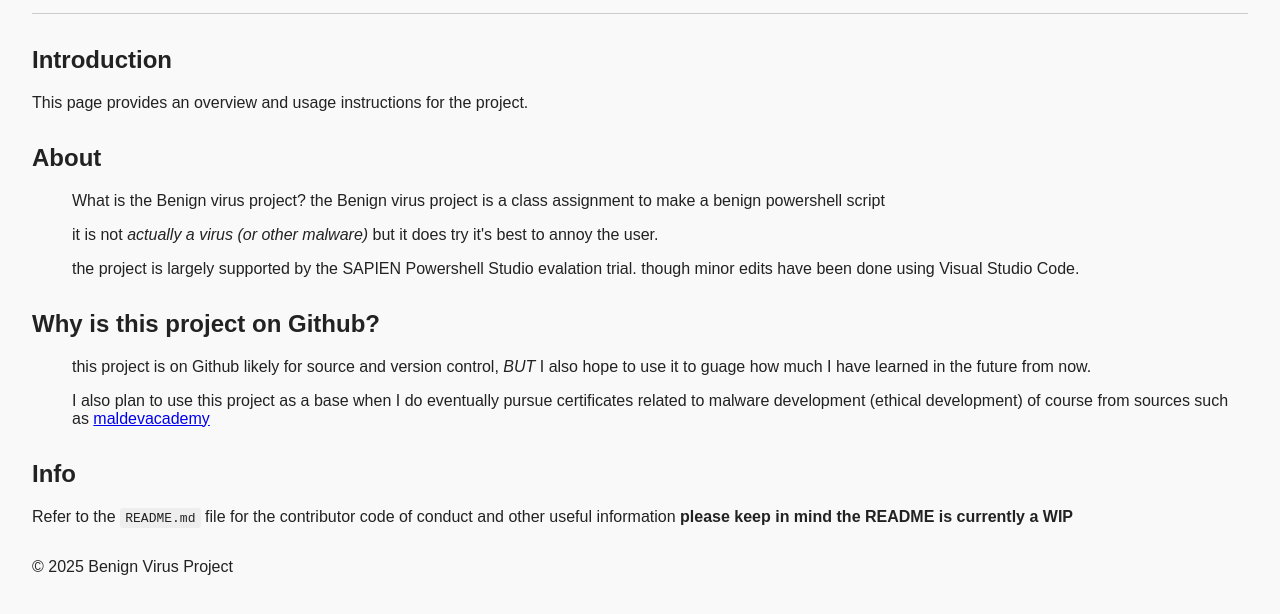
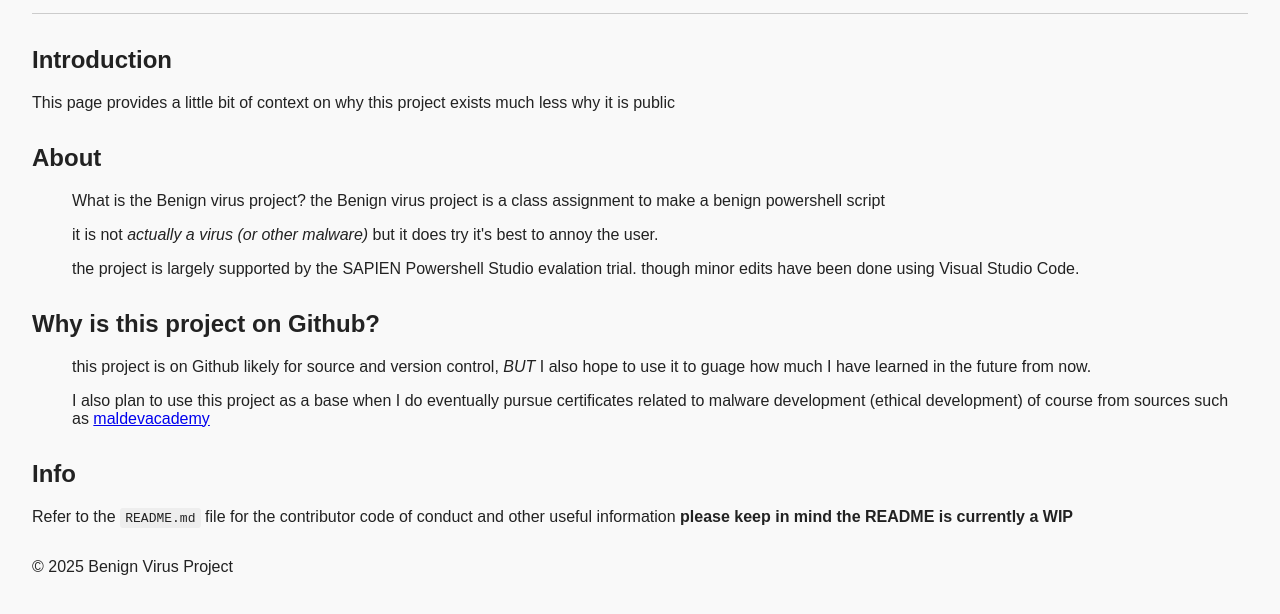
Before and after one commit to JohnteBrown/benign-virus-project, a plain HTML site: page www/index.html in a window 1280 px wide. Shown: the part 106-720 px from the top of the page. Drawn offline with Linux system fonts and the light colour scheme.

Commit message:
updated index.html introduction paragraph

```diff
--- a/www/index.html
+++ b/www/index.html
@@ -14,7 +14,7 @@
     </header>
     <section>
         <h2>Introduction</h2>
-        <p>This page provides an overview and usage instructions for the project.</p>
+        <p>This page provides a little bit of context on why this project exists much less why it is public</p>
     </section>
     <section>
         <h2>About</h2>
```
